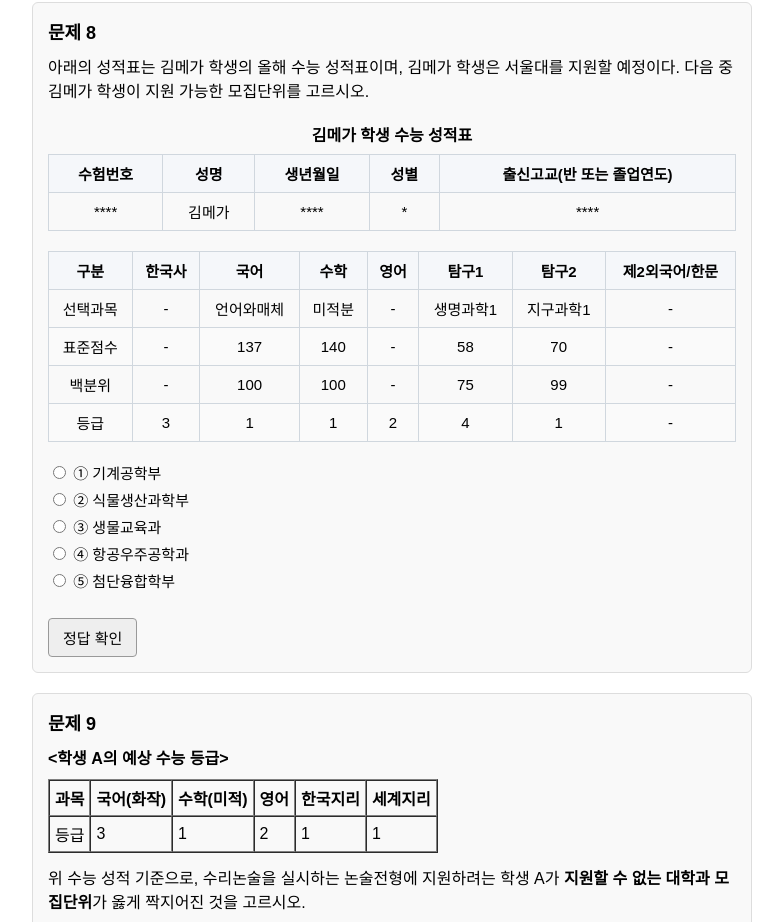
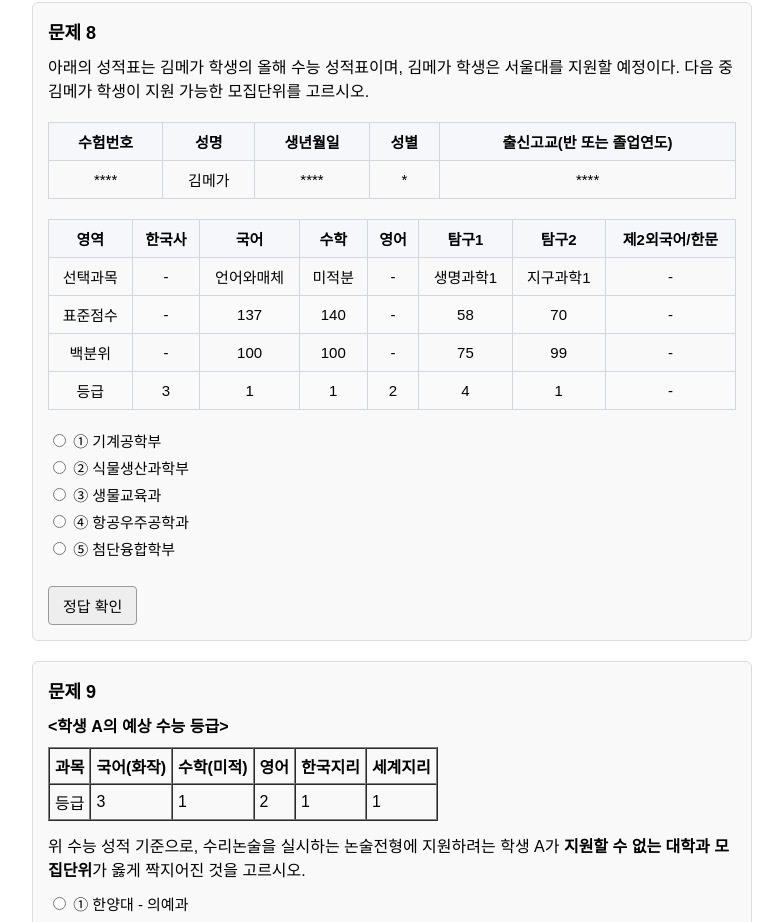
Before and after one commit to darknesabc/quiz-bank, a plain HTML site: page index.html in a window 1280 px wide. Shown: the part 2618-3540 px from the top of the page, without its empty margins (248-1031 px from the left). Drawn offline with Linux system fonts and the light colour scheme.

Commit message:
Update index.html

```diff
--- a/index.html
+++ b/index.html
@@ -408,8 +408,7 @@
 </style>
 
 <table class="score-table">
-  <caption>김메가 학생 수능 성적표</caption>
-  <thead>
+   <thead>
     <tr>
       <th>수험번호</th>
       <th>성명</th>
@@ -432,7 +431,7 @@
 <table class="score-table">
   <thead>
     <tr>
-      <th>구분</th>
+      <th>영역</th>
       <th>한국사</th>
       <th>국어</th>
       <th>수학</th>
```
